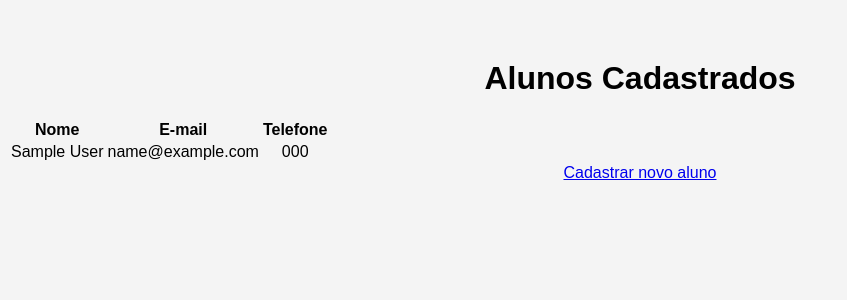
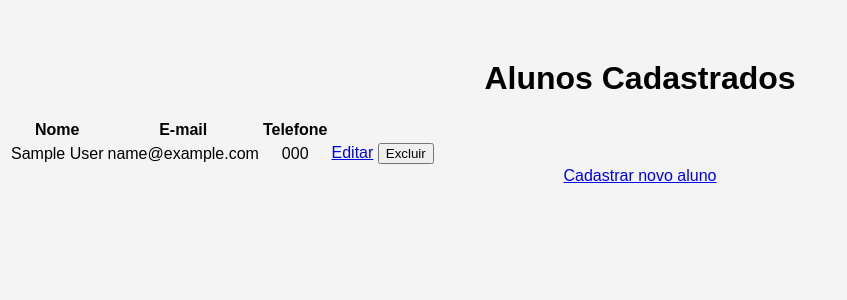
Before and after one commit to WolfatoBR/System_academy, a Flask app: page /alunos in a window 1280 px wide. Shown: the top 300 px of the page, without its empty margins (0-847 px from the left). Run offline with Flask 3, Linux system fonts and the light colour scheme; tables that the repository leaves empty hold one stand-in row (values such as "Sample post").

Commit message:
atualizando o template para editar e excluir alunos!

```diff
--- a/templates/list_students.html
+++ b/templates/list_students.html
@@ -21,6 +21,13 @@
                     <td>{{ aluno.nome }}</td>
                     <td>{{ aluno.email }}</td>
                     <td>{{ aluno.telefone }}</td>
+                    <td>
+                        <a href="{{ url_for('edit_student', id=aluno.id) }}">Editar</a>
+
+                        <form action="{{ url_for('delete_student', id=aluno.id) }}" method="post" style="display: inline;" >
+                            <button type="submit" onclick="return confirm('Tem certeza que deseja excluir este aluno?')">Excluir</button>
+                        </form>
+                    </td>
                 </tr>
                 {% endfor %}
             </table>
```
